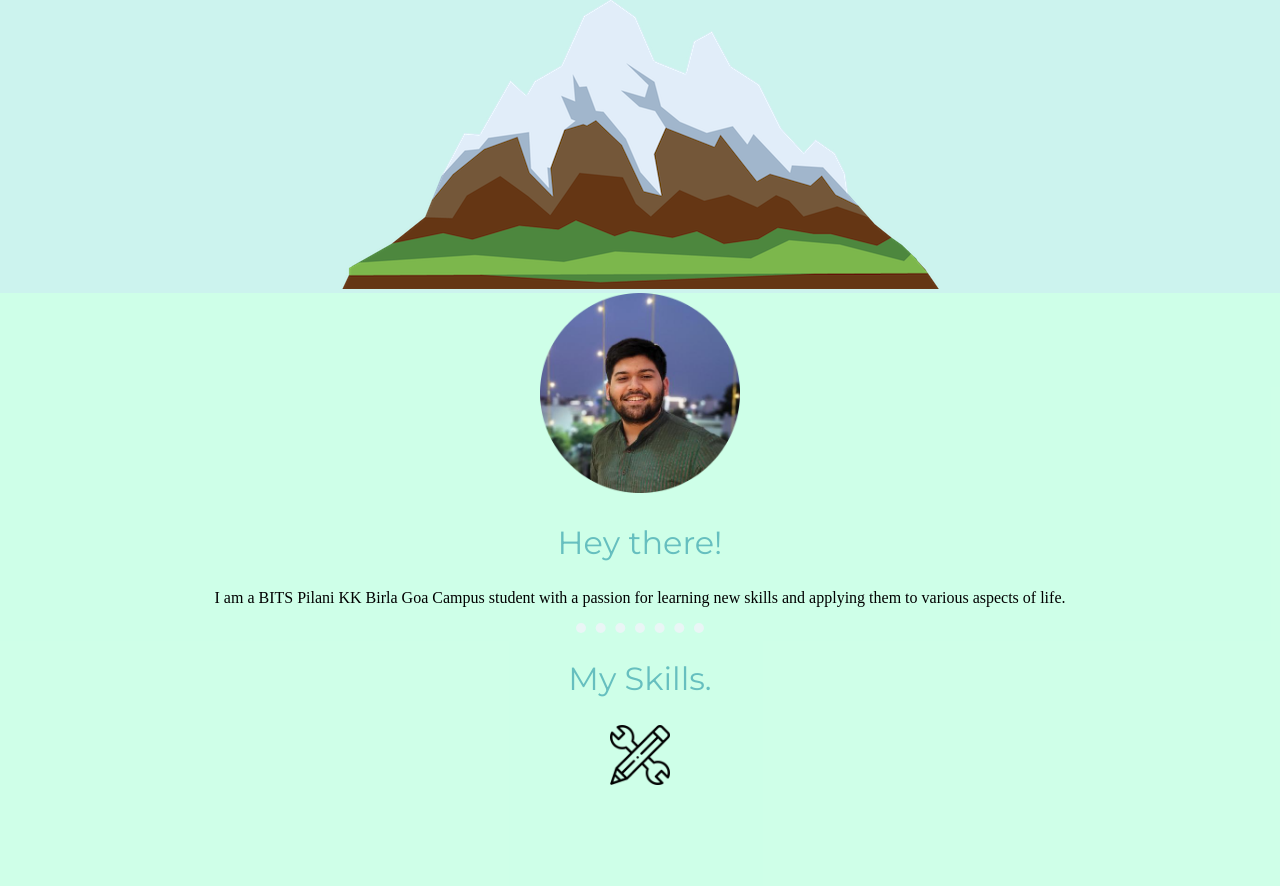
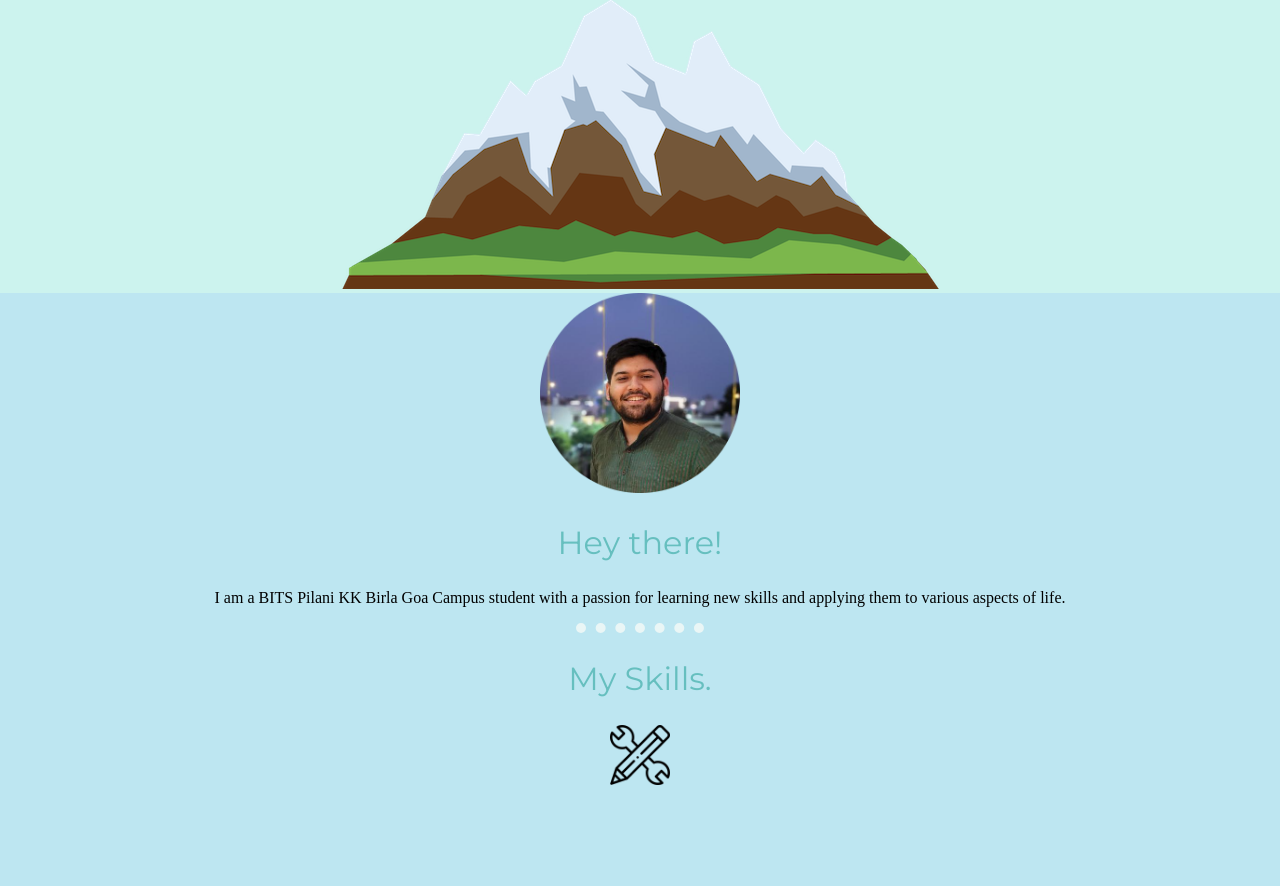
Before and after one commit to Ayush-004/cv, a plain HTML site: page index.html in a window 1280 px wide. Shown: the part 630-1516 px from the top of the page. Drawn offline with Linux system fonts and the light colour scheme.

Commit message:
Add files via upload

```diff
--- a/css/styles.css
+++ b/css/styles.css
@@ -106,5 +106,5 @@ a{
 
   }
 .bgcolor{
-    background-color: #ceffe8fc;
+    background-color: #BDE6F1;
 }
```
